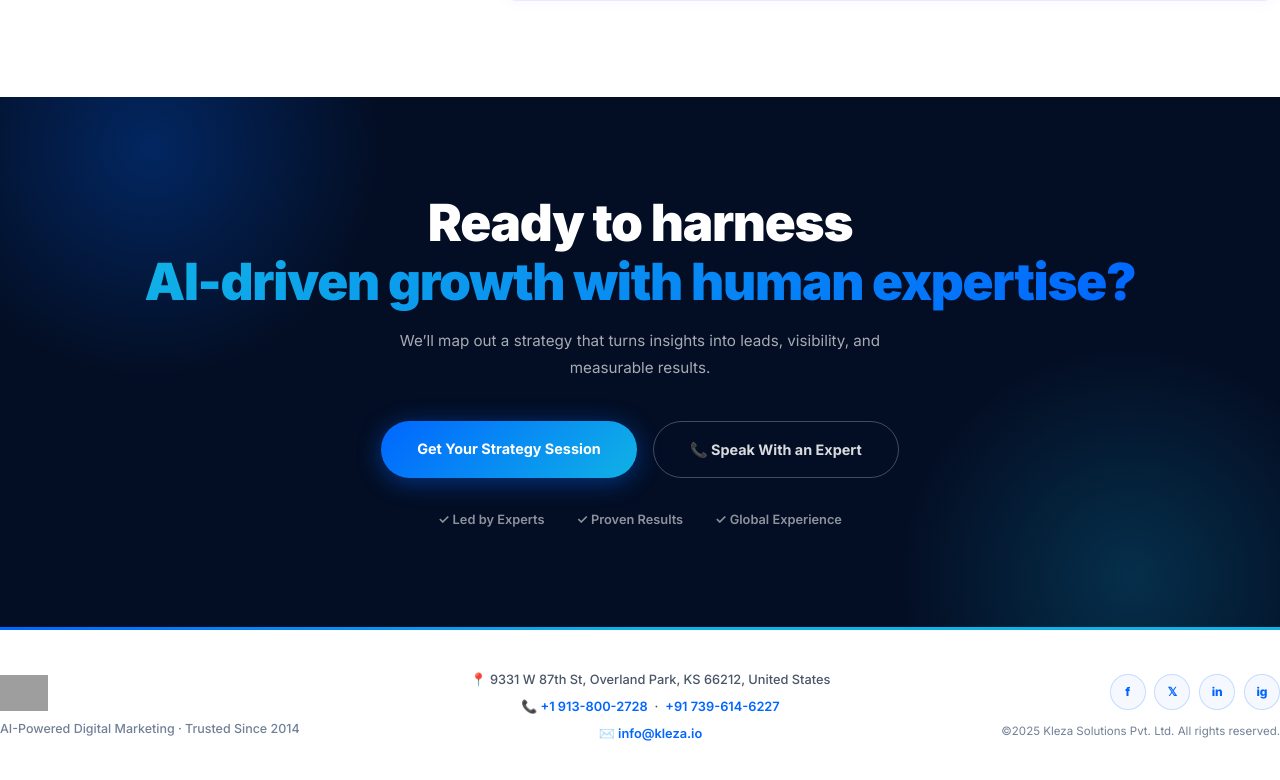
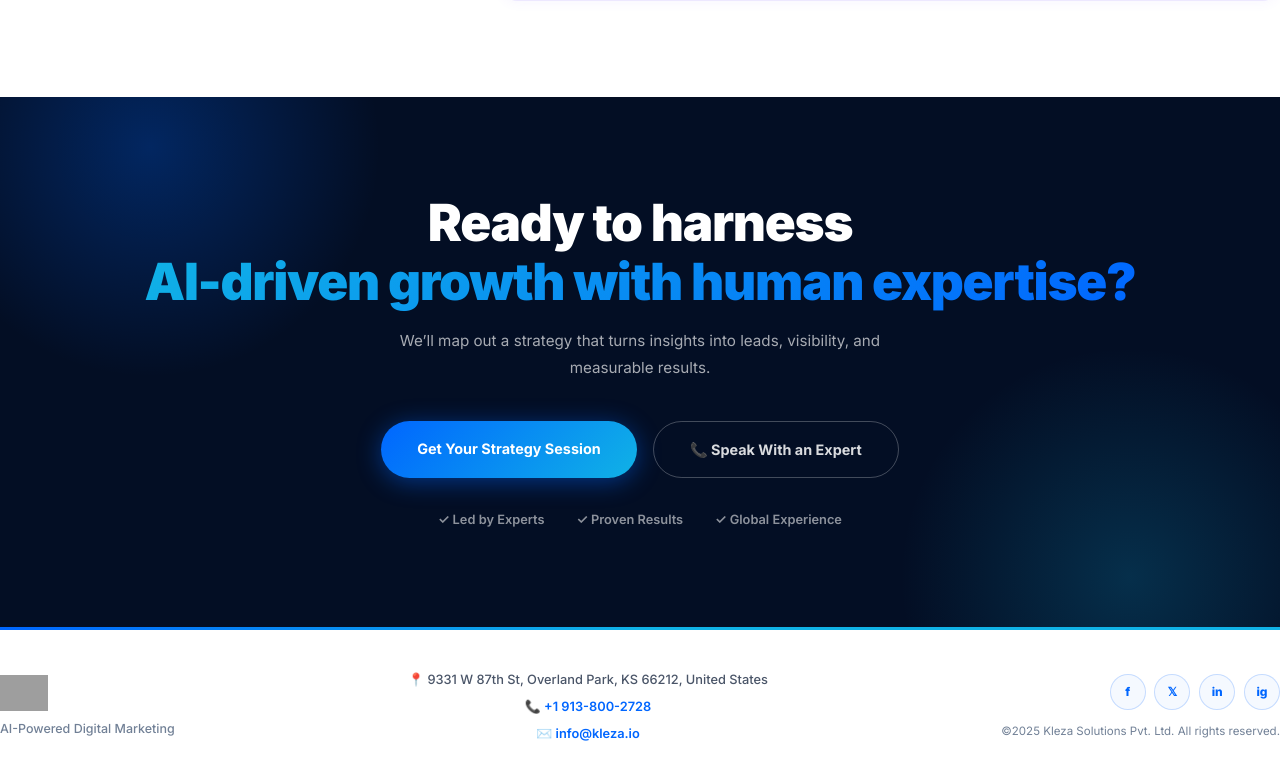
Before and after one commit to Sodhamreddy/kleza-landipage, a React (Vite) app: page / in a window 1280 px wide. Shown: the part 10110-10890 px from the top of the page. Built offline with nearby package versions, Linux system fonts and the light colour scheme; grey boxes are pictures that could not be loaded.

Commit message:
final updated 2

```diff
--- a/src/App.jsx
+++ b/src/App.jsx
@@ -767,13 +767,13 @@ Kleza brings together a team of skilled digital marketers, certified ad professi
         {/* Left — Logo + tagline */}
         <div className="f-brand">
           <img src={LOGO} alt="Kleza Solutions" />
-          <p>AI-Powered Digital Marketing · Trusted Since 2014</p>
+          <p>AI-Powered Digital Marketing</p>
         </div>
 
         {/* Centre — Address */}
         <div className="f-address">
           <div className="f-addr-item">📍 9331 W 87th St, Overland Park, KS 66212, United States</div>
-          <div className="f-addr-item">📞 <a href="tel:+19138002728">+1 913-800-2728</a> &nbsp;·&nbsp; <a href="tel:+917396146227">+91 739-614-6227</a></div>
+          <div className="f-addr-item">📞 <a href="tel:+19138002728">+1 913-800-2728</a> </div>
           <div className="f-addr-item">✉️ <a href="mailto:info@kleza.io">info@kleza.io</a></div>
         </div>
 
```
